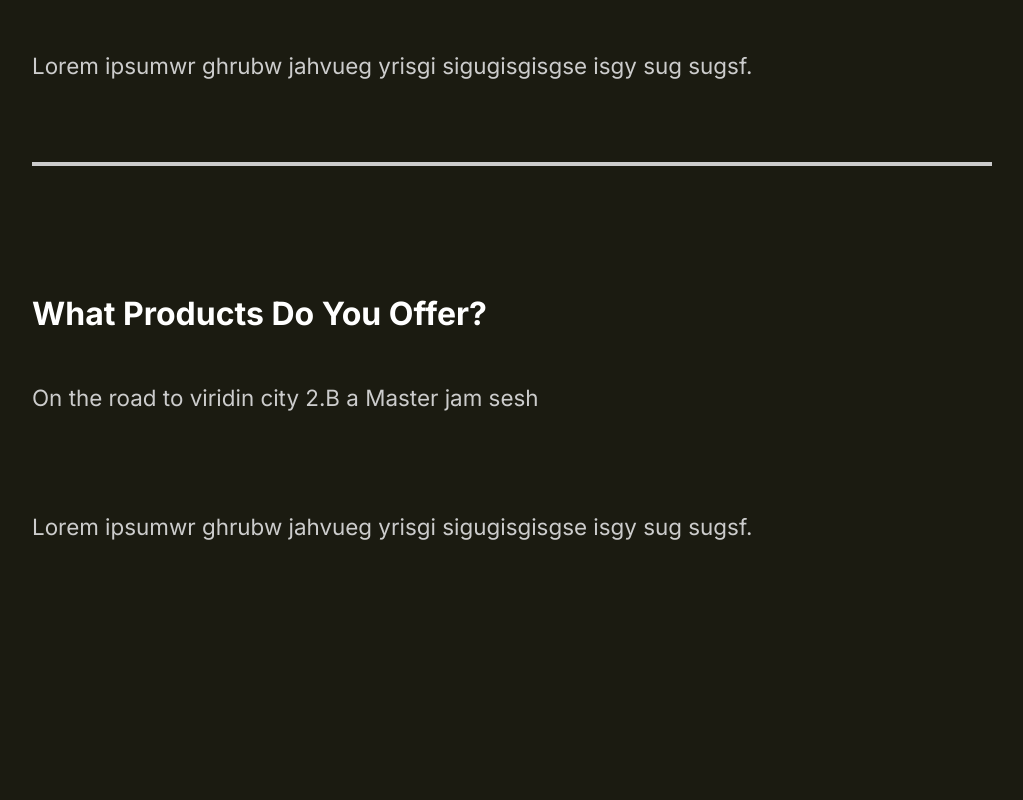
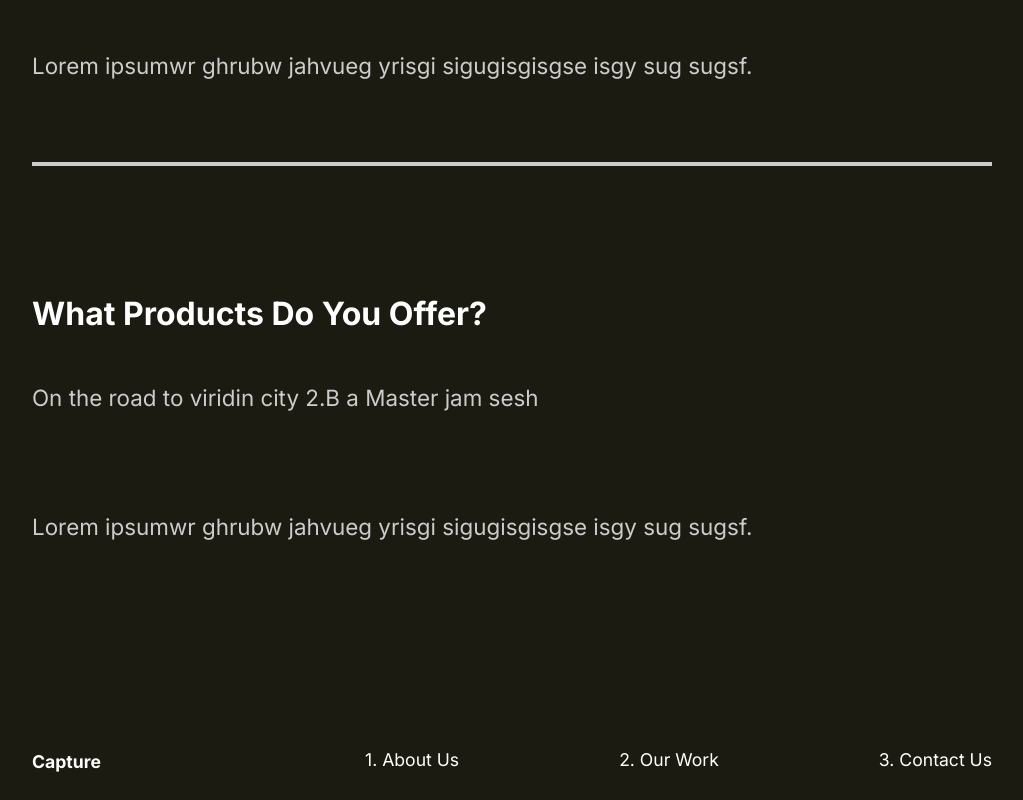
Before and after one commit to alyssaMoonStruck/react-capture, a React (Create React App) app: page / in a window 1280 px wide. Shown: the part 3261-4061 px from the top of the page, without its empty margins (128-1151 px from the left). Before the commit the page ends 3981 px from the top, so only its background shows below. Built offline with nearby package versions, Linux system fonts and the light colour scheme.

Commit message:
.8 Nav styling

```diff
--- a/src/App.js
+++ b/src/App.js
@@ -1,4 +1,5 @@
 import React from 'react'
+import Nav from './components/Nav'
 //Global Style
 import GlobalStyle from './components/GlobalStyle'
 //Import Pages
@@ -9,6 +10,7 @@
   return (
     <div className="App">
       <AboutUs />
+      <Nav />
       <GlobalStyle />
     </div>
   );
--- /dev/null
+++ b/src/components/Nav.js
@@ -0,0 +1,48 @@
+import React from 'react'
+import styled from 'styled-components'
+
+const Nav = () => {
+    return (
+        <StyledNav>
+            <h1><a id="logo" href="#">Capture</a></h1>
+            <ul>
+                <li>
+                    <a href="#">1. About Us</a>
+                </li>
+                <li>
+                    <a href="#">2. Our Work</a>
+                </li><li>
+                    <a href="#">3. Contact Us</a>
+                </li>
+            </ul>
+        </StyledNav>
+    )
+}
+
+const StyledNav = styled.nav`
+    min-height: 10vh;
+    display: flex;
+    margin: auto;
+    justify-content: space-between;
+    align-items: center;
+    padding:1rem 10rem;
+a {
+    color: white;
+    text-decoration: none;
+}
+ul {
+    display: flex;
+    list-style: none;
+}
+#Logo{
+    font-size: 1.5rem;
+    font-family: "Lobter", cursive;
+    font-weight: lighter;
+}
+li {
+    padding-left: 10rem;
+    position: relative;
+}
+`;
+
+export default Nav
```
Also changed, not shown: 1 other file (tests, documents, lock files or other folders).
